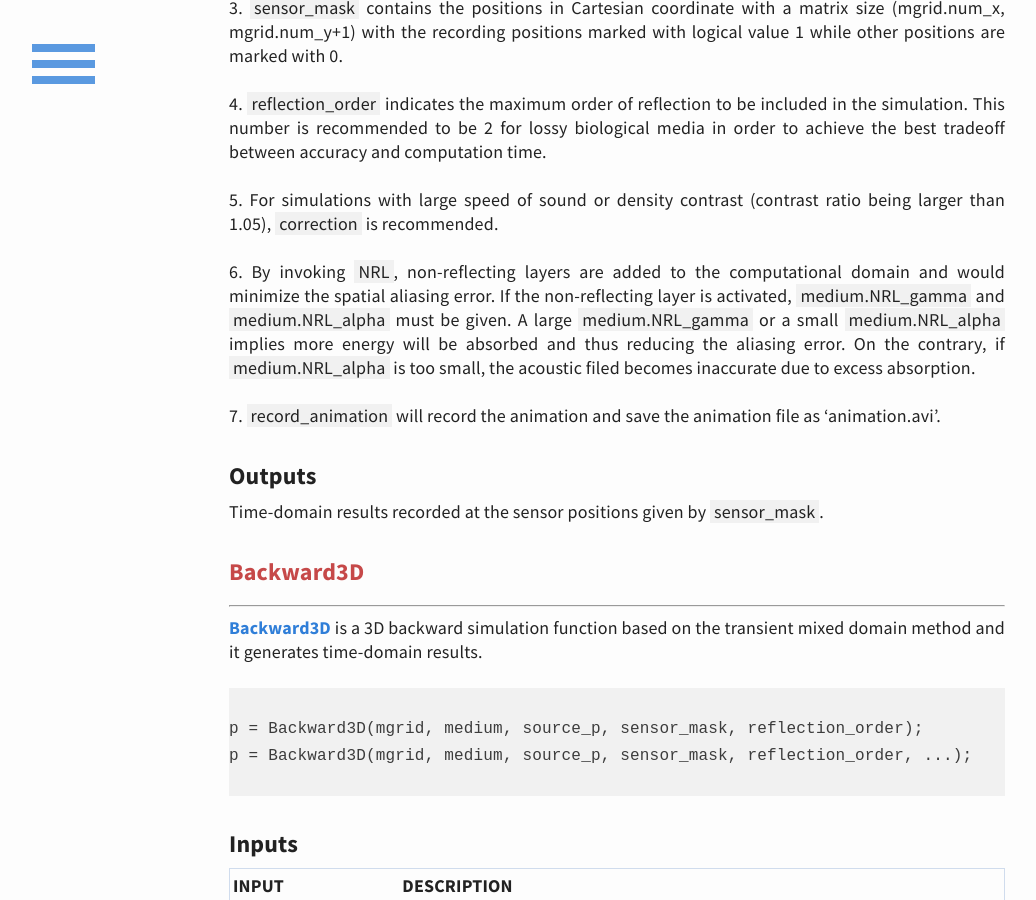
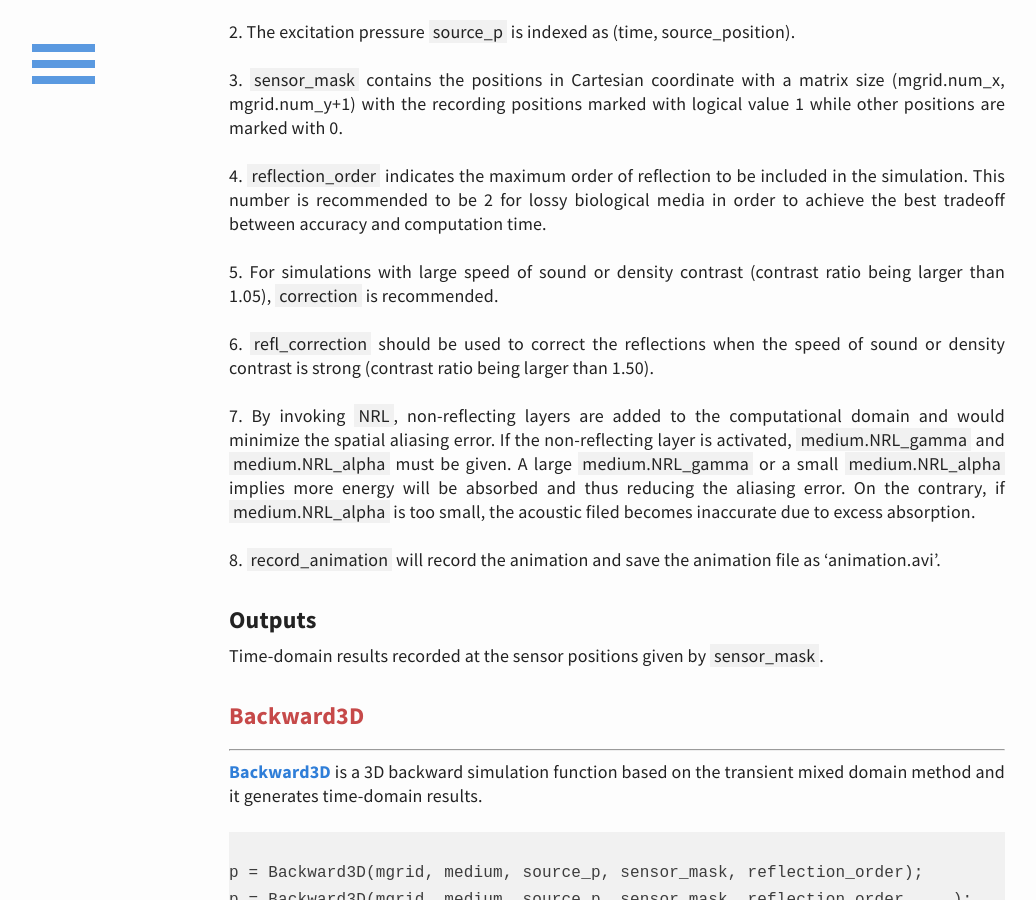
Before and after one commit to m-SOUND/mSOUND, a Jekyll site: the page built from function.html, in a window 1280 px wide and 900 px high, scrolled down 14075 px. Shown: the whole window, without its empty margins (23-1059 px from the left). Built offline with Jekyll 4.4.1, drawn with Linux system fonts in a browser that asks for light colours; some of the changed text lies outside the part shown.

Commit message:
Update function.html

```diff
--- a/function.html
+++ b/function.html
@@ -787,6 +787,9 @@ p = Backward1D(mgrid, medium, source_p, sensor_mask, reflection_order, ...);
 
  <br><br>5. For simulations with large speed of sound or density contrast (contrast ratio being larger than 1.05),
  <span style="background-color:#f1f1f1">correction</span> is recommended.
+
+ <br><br>6. <span style="background-color:#f1f1f1">refl_correction</span> should be used to correct the reflections when
+ the speed of sound or density contrast is strong (contrast ratio being larger than 1.50).
 </p>
 
 <h3>Outputs</h3>
@@ -874,7 +877,10 @@ p = Backward2D(mgrid, medium, source_p, sensor_mask, reflection_order, ...);
  <br><br>5. For simulations with large speed of sound or density contrast (contrast ratio being larger than 1.05),
  <span style="background-color:#f1f1f1">correction</span> is recommended.
 
- <br><br>6. By invoking <span style="background-color:#f1f1f1">NRL</span>, non-reflecting layers are added to the computational
+  <br><br>6. <span style="background-color:#f1f1f1">refl_correction</span> should be used to correct the reflections when
+ the speed of sound or density contrast is strong (contrast ratio being larger than 1.50).
+
+ <br><br>7. By invoking <span style="background-color:#f1f1f1">NRL</span>, non-reflecting layers are added to the computational
  domain and would minimize the spatial aliasing error. If the non-reflecting layer is activated,
  <span style="background-color:#f1f1f1">medium.NRL_gamma</span> and <span style="background-color:#f1f1f1">medium.NRL_alpha</span>
  must be given. A large <span style="background-color:#f1f1f1">medium.NRL_gamma</span>
@@ -882,7 +888,7 @@ p = Backward2D(mgrid, medium, source_p, sensor_mask, reflection_order, ...);
  thus reducing the aliasing error. On the contrary, if <span style="background-color:#f1f1f1">medium.NRL_alpha</span> is too small,
  the acoustic filed becomes inaccurate due to excess absorption.
 
- <br><br>7. <span style="background-color:#f1f1f1">record_animation</span> will record the animation and save the animation
+ <br><br>8. <span style="background-color:#f1f1f1">record_animation</span> will record the animation and save the animation
  file as ‘animation.avi’.
 </p>
 
@@ -971,7 +977,10 @@ p = Backward3D(mgrid, medium, source_p, sensor_mask, reflection_order, ...);
  <br><br>5. For simulations with large speed of sound or density contrast (contrast ratio being larger than 1.05),
  <span style="background-color:#f1f1f1">correction</span> is recommended.
 
- <br><br>6. By invoking <span style="background-color:#f1f1f1">NRL</span>, non-reflecting layers are added to the computational
+  <br><br>6. <span style="background-color:#f1f1f1">refl_correction</span> should be used to correct the reflections when
+ the speed of sound or density contrast is strong (contrast ratio being larger than 1.50).
+
+ <br><br>7. By invoking <span style="background-color:#f1f1f1">NRL</span>, non-reflecting layers are added to the computational
  domain and would minimize the spatial aliasing error. If the non-reflecting layer is activated,
  <span style="background-color:#f1f1f1">medium.NRL_gamma</span> and <span style="background-color:#f1f1f1">medium.NRL_alpha</span>
  must be given. A large <span style="background-color:#f1f1f1">medium.NRL_gamma</span>
@@ -979,7 +988,7 @@ p = Backward3D(mgrid, medium, source_p, sensor_mask, reflection_order, ...);
  thus reducing the aliasing error. On the contrary, if <span style="background-color:#f1f1f1">medium.NRL_alpha</span> is too small,
  the acoustic filed becomes inaccurate due to excess absorption.
 
- <br><br>7. <span style="background-color:#f1f1f1">record_animation</span> will record the animation and save the animation
+ <br><br>8. <span style="background-color:#f1f1f1">record_animation</span> will record the animation and save the animation
  file as ‘animation.avi’.
 </p>
 
@@ -1063,7 +1072,10 @@ p = Backward2D_fund(mgrid, medium, source_p, omega_c, reflection_order...);
  <br><br>4. For simulations with large speed of sound or density contrast (contrast ratio being larger than 1.05),
  <span style="background-color:#f1f1f1">correction</span> is recommended.
 
- <br><br>5. By invoking <span style="background-color:#f1f1f1">NRL</span>, non-reflecting layers are added to the computational
+  <br><br>5. <span style="background-color:#f1f1f1">refl_correction</span> should be used to correct the reflections when
+ the speed of sound or density contrast is strong (contrast ratio being larger than 1.50).
+
+ <br><br>6. By invoking <span style="background-color:#f1f1f1">NRL</span>, non-reflecting layers are added to the computational
  domain and would minimize the spatial aliasing error. If the non-reflecting layer is activated,
  <span style="background-color:#f1f1f1">medium.NRL_gamma</span> and <span style="background-color:#f1f1f1">medium.NRL_alpha</span>
  must be given. A large <span style="background-color:#f1f1f1">medium.NRL_gamma</span>
@@ -1151,7 +1163,11 @@ p = Backward3D_fund(mgrid, medium, source_p, omega_c, reflection_order, ...);
  <br><br>4. For simulations with large speed of sound or density contrast (contrast ratio being larger than 1.05),
  <span style="background-color:#f1f1f1">correction</span> is recommended.
 
- <br><br>5. By invoking <span style="background-color:#f1f1f1">NRL</span>, non-reflecting layers are added to the computational
+  <br><br>5. <span style="background-color:#f1f1f1">refl_correction</span> should be used to correct the reflections when
+ the speed of sound or density contrast is strong (contrast ratio being larger than 1.50).
+
+
+ <br><br>6. By invoking <span style="background-color:#f1f1f1">NRL</span>, non-reflecting layers are added to the computational
  domain and would minimize the spatial aliasing error. If the non-reflecting layer is activated,
  <span style="background-color:#f1f1f1">medium.NRL_gamma</span> and <span style="background-color:#f1f1f1">medium.NRL_alpha</span>
  must be given. A large <span style="background-color:#f1f1f1">medium.NRL_gamma</span>
```
